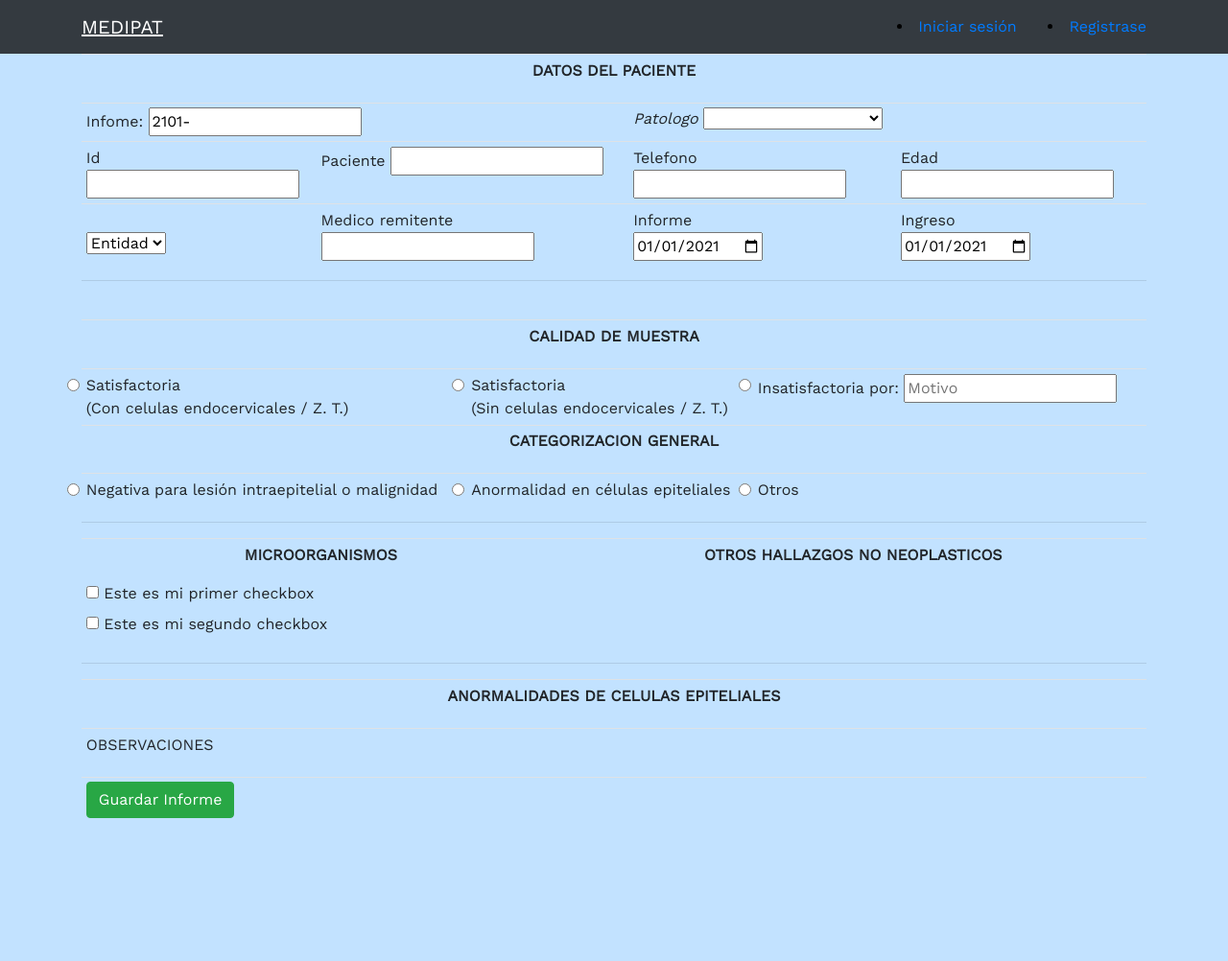
After one commit to kiocone/adminpat, a Node server app: template src/views/informes/nuevoc.hbs in a window 1280 px wide. The commit adds this page. Shown: the whole page at 96% size. Run offline with Node 20, Linux system fonts and the light colour scheme; the template is opened without the code that fills it: most values are stand-ins (such as "Sample title", 1, 10 or a date in 2020); some libraries are stand-ins or nearby versions.

Commit message:
inicio informe citologia

```diff
--- /dev/null
+++ b/src/views/informes/nuevoc.hbs
@@ -0,0 +1,164 @@
+<div class="container">
+    <table class="table table-sm" border="0">
+        <tbody>
+            <form action="" method="post">
+                <!--Encabezado Inf Citologias -->
+                <tr>
+                    <td colspan="4">
+                        <strong>
+                            <p align="center">DATOS DEL PACIENTE</p>
+                        </strong>
+                    </td>
+                </tr>
+                <tr>
+                    <td colspan="2">Infome:
+                        <input type="text" id="infCod" name="informe_cod" value="" />
+                        <input type="hidden" name="ultInf" value="{{informe.paciente.ultInf}}">
+                        <input type="hidden" name="t_informe" value="{{informe.paciente.t_informe}}">
+                    </td>
+                    <td colspan="2">
+                        <i>Patologo</i>
+                        <select name="patologo">
+                            <option selected="true" value="{{informe.patologo}}"></option>
+                            {{#each patologos}}
+                            <option value="{{patologo}}">{{patologo}}</option>
+                            {{/each}}
+                        </select>
+                    </td>
+                </tr>
+                <tr>
+                    <td id="num_doc" scope="col">Id <input name="numdoc" type="number"
+                            value="{{informe.paciente.num_docu}}"></td>
+                    <td id="nombre" scope="col">Paciente <input name="paciente" type="text"
+                            value="{{informe.paciente.nombre}}"></td>
+                    <td id="telefono" scope="col">Telefono <input name="telefono" type="text"
+                            value="{{informe.paciente.telefono}}"></td>
+                    <!--<td id="sexo" scope="col">-->
+                    <input name="sexo" type="hidden" value="{{informe.paciente.sexo}}">
+                    <!--</td>-->
+                    <td id="edad" scope="col">Edad <input name="edad" type="text" value="{{informe.paciente.f_nac}}">
+                    </td>
+                </tr>
+                <tr>
+                    <td scope="col"> <br>
+                        <select name="entidad">
+                            <option selected="true" value="0">Entidad</option>
+                            {{#each entidades}}
+                            <option value="{{razon_social}}">{{razon_social}}</option>
+                            {{/each}}
+                        </select>
+                    </td>
+                    <td scope="col">Medico remitente <input name="medRemitente" type="text"></td>
+                    <td scope="col">Informe <br> <input name="fec_inf" type="date" value="2021-01-01" min="1920-01-01"
+                            max="2040-12-31"></td>
+                    <!--<td scope="col">Muestra <br>--><input name="fec_muestra" type="hidden" value="2021-01-01"
+                        min="1920-01-01" max="2040-12-31"><!-- </td>-->
+                    <td scope="col">Ingreso <br> <input name="fec_ingreso" type="date" value="2021-01-01"
+                            min="1920-01-01" max="2040-12-31"></td>
+                </tr>
+        </tbody>
+    </table>
+    <hr>
+    <table class="table table-sm" border="0">
+        <tbody>
+            <!--Cuerpo Inf Citologias
+                    Calidad de muestra-->
+            <tr>
+                <td scope="row" colspan="3">
+                    <p align="center"><strong>CALIDAD DE MUESTRA</strong></p>
+                </td>
+            </tr>
+            <tr>
+                <div class="form-check form-check-inline">
+                    <label class="form-check-label">
+                        <td>
+                            <input class="form-check-input" type="radio" name="cal_muestra" id="cal_muestra"
+                                value="checkedValue"> Satisfactoria <br>(Con celulas endocervicales / Z. T.)
+                        </td>
+                        <td>
+                            <input class="form-check-input" type="radio" name="cal_muestra" id="cal_muestra"
+                                value="checkedValue"> Satisfactoria <br>
+                            (Sin celulas endocervicales / Z. T.)
+                        </td>
+                        <td colspan="2">
+                            <input class="form-check-input" type="radio" name="cal_muestra" id="cal_muestra"
+                                value="checkedValue">
+                            <div> Insatisfactoria por: <input type="text" name="ins_por" placeholder="Motivo"></div>
+                        </td>
+                    </label>
+                </div>
+            </tr>
+
+            <!--Categoria General-->
+            <tr>
+                <td colspan="3">
+                    <p align="center"><strong>CATEGORIZACION GENERAL</strong></p>
+                </td>
+            </tr>
+            <tr>
+                <div class="form-check form-check-inline">
+                    <label class="form-check-label">
+                        <td scope="row">
+                            <input class="form-check-input" type="radio" name="cat_gen" id="cat_gen" value="0"> Negativa
+                            para lesión intraepitelial o malignidad
+                        </td>
+                        <td>
+                            <input class="form-check-input" type="radio" name="cat_gen" id="cat_gen" value="1">
+                            Anormalidad en células epiteliales
+                        </td>
+                        <td colspan="2">
+                            <input class="form-check-input" type="radio" name="cat_gen" id="cat_gen" value="2"> Otros
+                        </td>
+                    </label>
+                </div>
+            </tr>
+        </tbody>
+    </table>
+    <hr>
+    <table class="table table-sm" border="0">
+        <tbody>
+            <tr>
+                <!--microorganizmos -izq-->
+                <td scope="row">
+                    <p align="center"><strong>MICROORGANISMOS</strong></p>
+                    <input type="checkbox" name="trico_vag" id="cbox1" value="true"> <label for="cbox1">Este es mi primer checkbox</label><br>
+                    <input type="checkbox" name="trico_vag" id="cbox2" value="true"> <label for="cbox2">Este es mi segundo checkbox</label>
+                </td>
+                <!--Otros Hallazgos-->
+                <td scope="row">
+                    <p align="center"><strong>OTROS HALLAZGOS NO NEOPLASTICOS</strong></p>
+                </td>
+            </tr>
+        </tbody>
+    </table>
+    <hr>
+    <table class="table table-sm" border="0">
+        <tbody>
+            <tr>
+                <td colspan="4">
+                    <p align="center"><strong>ANORMALIDADES DE CELULAS EPITELIALES</strong></p>
+                </td>
+            </tr>
+            <tr>
+                <td scope="row" colspan="4">
+                    <p>OBSERVACIONES</p>
+
+                </td>
+            </tr>
+            <tr>
+                <td colspan="4">
+                    <button class="btn btn-success mx-auto">
+                        Guardar Informe
+                    </button>
+                </td>
+            </tr>
+            </form>
+        </tbody>
+    </table>
+</div>
+<script>
+    var year = new Date().getFullYear().toString().substr(-2);
+    var mes = ("0" + (new Date().getMonth() + 1)).slice(-2);
+    document.getElementById("infCod").value = "{{informe.paciente.t_informe}}" + year + mes + "-{{informe.paciente.ultInf}}";
+    //document.getElementById("fecInforme").value = new Date().toDateInputValue();
+</script>
--- a/src/views/pacientes/list.hbs
+++ b/src/views/pacientes/list.hbs
@@ -53,7 +53,7 @@
                     </form>
                 </td>
                 <td>
-                    <form method="GET" action="/informes/nuevo/{{id}}C">
+                    <form method="GET" action="/informes/nuevoc/{{id}}C">
 
                         <a onclick="this.parentNode.submit();">C</a>
                     </form>
```
Also changed, not shown: database/db.sql (+22 -0 lines), src/routes/informes.js (+45 -0 lines).
